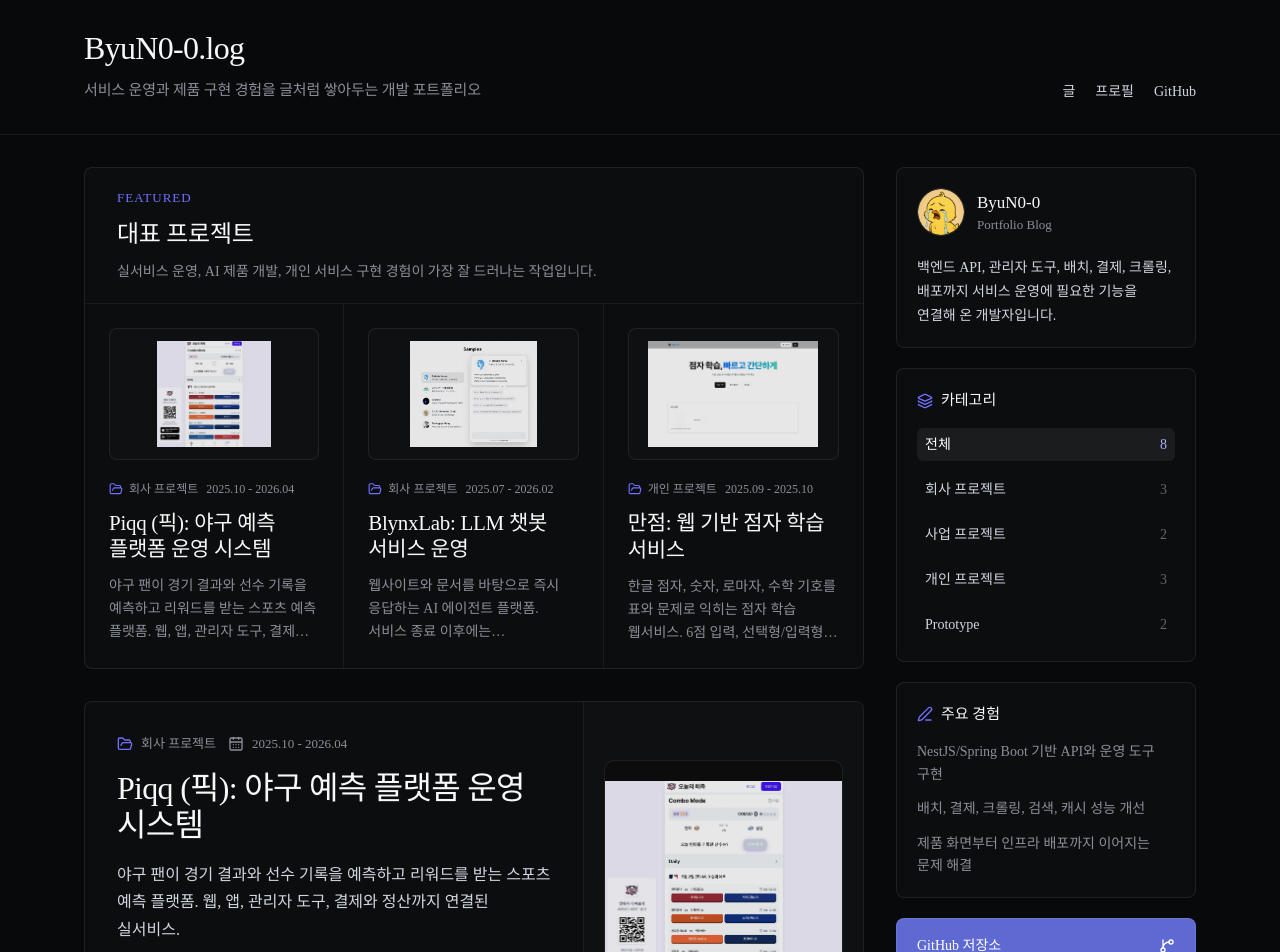
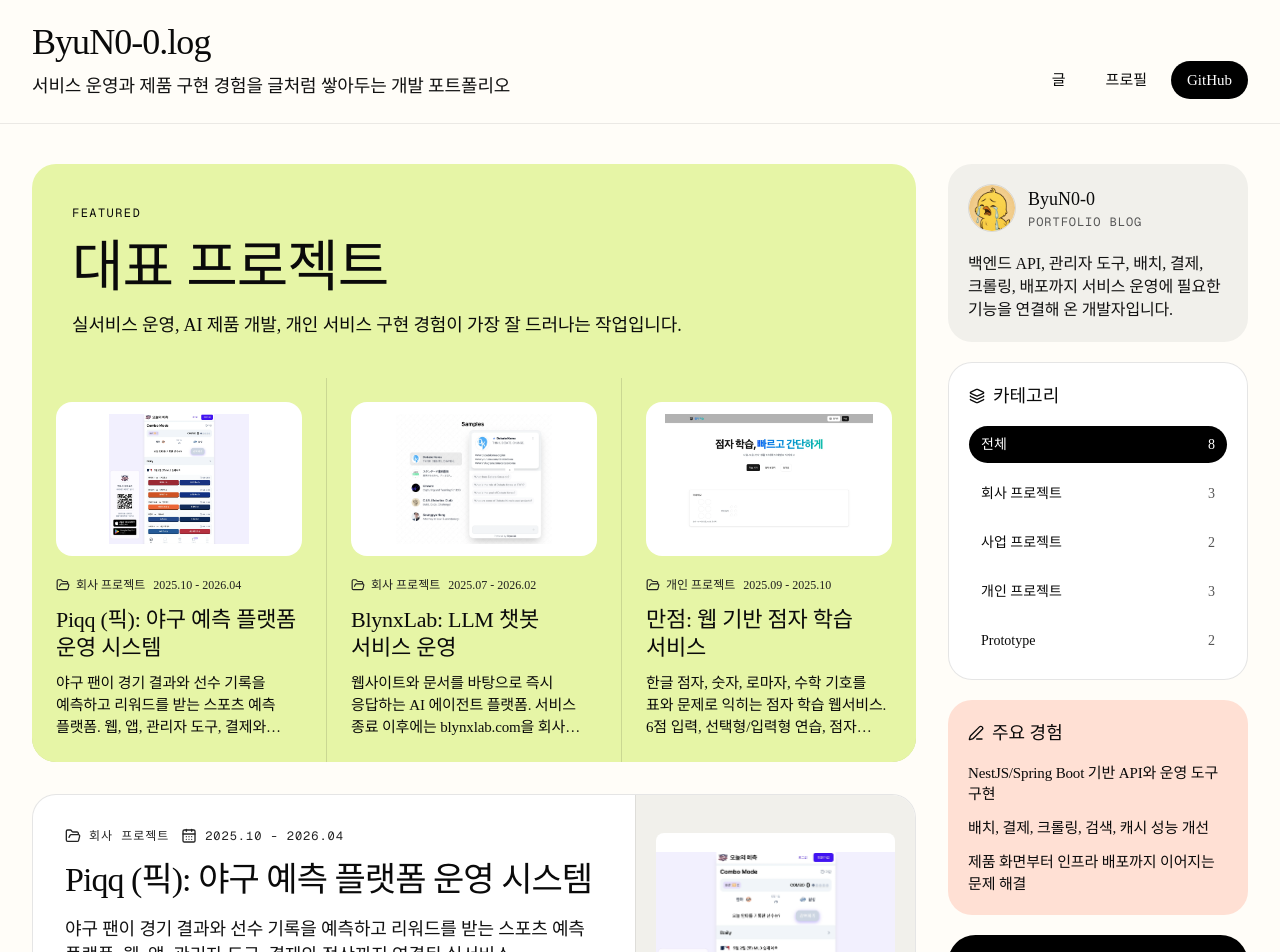
Before and after one commit to ByuN0-0/portfolio, a Next.js app: page / in a window 1280 px wide. Shown: the top 952 px of the page. Built offline with nearby package versions, Linux system fonts and the light colour scheme.

Commit message:
style: apply pastel editorial design

```diff
--- a/src/app/page.tsx
+++ b/src/app/page.tsx
@@ -143,30 +143,30 @@ export default async function Home({
   }));
 
   return (
-    <main className="min-h-screen bg-[#08090a] text-[#f7f8f8]">
-      <header className="border-b border-white/[0.06] bg-[#08090a]">
-        <div className="mx-auto max-w-6xl px-5 py-8">
+    <main className="min-h-screen bg-[#fffdf8] text-[#0a0a0a]">
+      <header className="border-b border-black/[0.08] bg-[#fffdf8]">
+        <div className="mx-auto max-w-7xl px-5 py-6 sm:px-8">
           <div className="flex flex-col gap-6 sm:flex-row sm:items-end sm:justify-between">
             <div>
-              <Link href="/" className="text-[32px] font-normal leading-none tracking-[-0.704px]">
+              <Link href="/" className="text-[36px] font-[340] leading-none tracking-[-0.96px]">
                 ByuN0-0.log
               </Link>
-              <p className="mt-3 text-[15px] leading-[1.6] tracking-[-0.165px] text-[#8a8f98]">
+              <p className="mt-3 max-w-xl text-[18px] font-[330] leading-[1.45] tracking-[-0.14px] text-[#111]">
                 서비스 운영과 제품 구현 경험을 글처럼 쌓아두는 개발 포트폴리오
               </p>
             </div>
-            <nav className="flex gap-5 text-[14px] font-medium text-[#d0d6e0]">
-              <a href="#posts" className="hover:text-white">
+            <nav className="flex flex-wrap gap-2 text-[15px] font-[480] text-[#0a0a0a]">
+              <a href="#posts" className="rounded-full px-4 py-2 hover:bg-black hover:text-white">
                 글
               </a>
-              <a href="#profile" className="hover:text-white">
+              <a href="#profile" className="rounded-full px-4 py-2 hover:bg-black hover:text-white">
                 프로필
               </a>
               <a
                 href={githubProfileUrl}
                 target="_blank"
                 rel="noreferrer"
-                className="hover:text-white"
+                className="rounded-full bg-black px-4 py-2 text-white hover:bg-[#2a2a2a]"
               >
                 GitHub
               </a>
@@ -175,49 +175,49 @@ export default async function Home({
         </div>
       </header>
 
-      <div className="mx-auto grid max-w-6xl gap-8 px-5 py-8 lg:grid-cols-[minmax(0,1fr)_300px]">
+      <div className="mx-auto grid max-w-7xl gap-8 px-5 py-10 sm:px-8 lg:grid-cols-[minmax(0,1fr)_300px]">
         <section id="posts" className="space-y-8">
           {showFeaturedProjects ? (
-            <section className="rounded-[8px] border border-white/[0.08] bg-white/[0.02]">
-              <div className="border-b border-white/[0.06] px-6 py-5 sm:px-8">
-                <p className="text-[13px] font-medium uppercase tracking-[0.08em] text-[#7170ff]">
+            <section className="overflow-hidden rounded-[24px] bg-[#e6f5a6] text-[#0a0a0a]">
+              <div className="px-6 py-8 sm:px-10 sm:py-10">
+                <p className="font-mono text-[12px] font-normal uppercase tracking-[0.12em]">
                   Featured
                 </p>
-                <h2 className="mt-2 text-[24px] font-normal tracking-[-0.288px]">
+                <h2 className="mt-4 max-w-3xl text-[42px] font-[340] leading-[1.04] tracking-[-0.96px] sm:text-[56px]">
                   대표 프로젝트
                 </h2>
-                <p className="mt-2 max-w-2xl text-[14px] leading-[1.7] text-[#8a8f98]">
+                <p className="mt-4 max-w-2xl text-[18px] font-[330] leading-[1.45] tracking-[-0.14px]">
                   실서비스 운영, AI 제품 개발, 개인 서비스 구현 경험이 가장 잘 드러나는 작업입니다.
                 </p>
               </div>
-              <div className="grid divide-y divide-white/[0.06] lg:grid-cols-3 lg:divide-x lg:divide-y-0">
+              <div className="grid gap-px bg-black/[0.12] lg:grid-cols-3">
                 {featuredProjects.map((project, index) => (
                   <Link
                     key={project.slug}
                     href={`/projects/${project.slug}`}
-                    className="group block p-5 transition hover:bg-white/[0.03] sm:p-6"
+                    className="group block bg-[#e6f5a6] p-5 transition hover:bg-[#deee98] sm:p-6"
                   >
-                    <div className="relative mb-5 aspect-[16/10] overflow-hidden rounded-[8px] border border-white/[0.08] bg-[#0f1011]">
+                    <div className="relative mb-5 aspect-[16/10] overflow-hidden rounded-[16px] bg-white">
                       <Image
                         src={project.heroImage}
                         alt={`${project.title} featured preview`}
                         fill
                         sizes="(max-width: 1024px) 100vw, 260px"
                         priority={index === 0}
-                        className="object-contain p-3 opacity-90 transition group-hover:scale-[1.02]"
+                        className="object-contain p-3 transition group-hover:scale-[1.02]"
                       />
                     </div>
-                    <div className="mb-3 flex flex-wrap items-center gap-2 text-[12px] text-[#8a8f98]">
+                    <div className="mb-3 flex flex-wrap items-center gap-2 text-[12px] text-[#202020]">
                       <span className="inline-flex items-center gap-1.5">
-                        <FolderOpen className="size-3.5 text-[#7170ff]" />
+                        <FolderOpen className="size-3.5" />
                         {categoryLabel[project.category]}
                       </span>
                       <span>{project.period}</span>
                     </div>
-                    <h3 className="text-[21px] font-normal leading-[1.25] tracking-[-0.288px] group-hover:text-[#d0d6e0]">
+                    <h3 className="text-[22px] font-[540] leading-[1.25] tracking-[-0.26px]">
                       {projectPostTitle(project.slug, project.title)}
                     </h3>
-                    <p className="mt-3 overflow-hidden text-[14px] leading-[1.65] text-[#8a8f98] [display:-webkit-box] [-webkit-box-orient:vertical] [-webkit-line-clamp:3]">
+                    <p className="mt-3 overflow-hidden text-[15px] font-[330] leading-[1.45] tracking-[-0.14px] [display:-webkit-box] [-webkit-box-orient:vertical] [-webkit-line-clamp:3]">
                       {projectHomeSummary(project.slug)}
                     </p>
                   </Link>
@@ -229,13 +229,13 @@ export default async function Home({
           {homeProjects.map((project, index) => (
             <article
               key={project.slug}
-              className="overflow-hidden rounded-[8px] border border-white/[0.08] bg-white/[0.02]"
+              className="overflow-hidden rounded-[24px] border border-black/[0.1] bg-white"
             >
               <div className="grid gap-0 md:grid-cols-[minmax(0,1fr)_280px]">
                 <div className="p-6 sm:p-8">
-                  <div className="mb-4 flex flex-wrap items-center gap-3 text-[13px] text-[#8a8f98]">
+                  <div className="mb-4 flex flex-wrap items-center gap-3 font-mono text-[12px] uppercase tracking-[0.08em] text-[#242424]">
                     <span className="inline-flex items-center gap-2">
-                      <FolderOpen className="size-4 text-[#7170ff]" />
+                      <FolderOpen className="size-4" />
                       {categoryLabel[project.category]}
                     </span>
                     <span className="inline-flex items-center gap-2">
@@ -245,18 +245,18 @@ export default async function Home({
                   </div>
                   <Link
                     href={`/projects/${project.slug}`}
-                    className="block text-[32px] font-normal leading-[1.18] tracking-[-0.704px] hover:text-[#d0d6e0]"
+                    className="block text-[34px] font-[340] leading-[1.12] tracking-[-0.96px] hover:underline"
                   >
                     {projectPostTitle(project.slug, project.title)}
                   </Link>
-                  <p className="mt-4 max-w-2xl overflow-hidden text-[16px] leading-[1.7] text-[#d0d6e0] [display:-webkit-box] [-webkit-box-orient:vertical] [-webkit-line-clamp:3]">
+                  <p className="mt-4 max-w-2xl overflow-hidden text-[18px] font-[330] leading-[1.45] tracking-[-0.14px] text-[#111] [display:-webkit-box] [-webkit-box-orient:vertical] [-webkit-line-clamp:3]">
                     {projectHomeSummary(project.slug)}
                   </p>
                   <div className="mt-6 flex flex-wrap gap-2">
                     {getFeaturedStacks(project.slug, project.stacks).map((stack) => (
                       <span
                         key={stack}
-                        className="rounded-full border border-[#23252a] px-3 py-1 text-[12px] font-medium text-[#d0d6e0]"
+                        className="rounded-full border border-black/[0.14] px-3 py-1.5 text-[12px] font-[480] text-[#0a0a0a]"
                       >
                         {stack}
                       </span>
@@ -264,7 +264,7 @@ export default async function Home({
                   </div>
                   <Link
                     href={`/projects/${project.slug}`}
-                    className="mt-8 inline-flex items-center gap-2 text-[14px] font-medium text-[#828fff] hover:text-[#a8b0ff]"
+                    className="mt-8 inline-flex items-center gap-2 rounded-full bg-black px-5 py-2.5 text-[15px] font-[480] text-white hover:bg-[#2a2a2a]"
                   >
                     글 읽기
                     <ArrowRight className="size-4" />
@@ -272,9 +272,9 @@ export default async function Home({
                 </div>
                 <Link
                   href={`/projects/${project.slug}`}
-                  className="relative flex min-h-[260px] items-center justify-center border-t border-white/[0.06] bg-[#0f1011] p-5 md:border-l md:border-t-0"
+                  className="relative flex min-h-[260px] items-center justify-center border-t border-black/[0.08] bg-[#f1f0eb] p-5 md:border-l md:border-t-0"
                 >
-                  <div className="overflow-hidden rounded-[10px] border border-white/[0.08] bg-black/20">
+                  <div className="overflow-hidden rounded-[8px] bg-white">
                     <Image
                       src={project.heroImage}
                       alt={`${project.title} preview`}
@@ -283,8 +283,8 @@ export default async function Home({
                       priority={index === 0}
                       className={
                         project.slug === "healthcatcher-web"
-                          ? "h-auto w-full object-contain opacity-90"
-                          : "h-[260px] w-auto max-w-full object-contain opacity-90"
+                          ? "h-auto w-full object-contain"
+                          : "h-[260px] w-auto max-w-full object-contain"
                       }
                     />
                   </div>
@@ -293,22 +293,22 @@ export default async function Home({
             </article>
           ))}
 
-          <section className="rounded-[8px] border border-white/[0.08] bg-white/[0.02]">
-            <div className="border-b border-white/[0.06] px-6 py-4">
-              <h2 className="flex items-center gap-2 text-[18px] font-medium">
-                <BookOpen className="size-5 text-[#7170ff]" />
+          <section className="rounded-[24px] bg-[#f5e6ff]">
+            <div className="border-b border-black/[0.1] px-6 py-5">
+              <h2 className="flex items-center gap-2 text-[24px] font-[540] tracking-[-0.26px]">
+                <BookOpen className="size-5" />
                 최근 글
               </h2>
             </div>
-            <div className="divide-y divide-white/[0.06]">
+            <div className="divide-y divide-black/[0.08]">
               {recentPosts.map((post) => (
                 <Link
                   key={post.title}
                   href={post.href}
-                  className="grid gap-2 px-6 py-5 transition hover:bg-white/[0.03] sm:grid-cols-[120px_minmax(0,1fr)]"
+                  className="grid gap-2 px-6 py-5 transition hover:bg-black/[0.04] sm:grid-cols-[120px_minmax(0,1fr)]"
                 >
-                  <span className="text-[13px] text-[#62666d]">{post.date}</span>
-                  <span className="text-[16px] leading-[1.5] text-[#d0d6e0]">
+                  <span className="font-mono text-[12px] tracking-[0.08em] text-[#242424]">{post.date}</span>
+                  <span className="text-[18px] font-[330] leading-[1.45] tracking-[-0.14px] text-[#0a0a0a]">
                     {post.title}
                   </span>
                 </Link>
@@ -318,29 +318,31 @@ export default async function Home({
         </section>
 
         <aside id="profile" className="space-y-5 lg:sticky lg:top-6 lg:self-start">
-          <section className="rounded-[8px] border border-white/[0.08] bg-white/[0.02] p-5">
+          <section className="rounded-[24px] bg-[#f1f0eb] p-5 text-[#0a0a0a]">
             <div className="flex items-center gap-3">
               <Image
                 src={profileAvatarUrl}
                 alt="ByuN0-0 profile"
                 width={48}
                 height={48}
-                className="size-12 rounded-full border border-white/[0.12] object-cover"
+                className="size-12 rounded-full border border-black/[0.1] object-cover"
               />
               <div>
-                <p className="text-[17px] font-medium">ByuN0-0</p>
-                <p className="text-[13px] text-[#8a8f98]">Portfolio Blog</p>
+                <p className="text-[18px] font-[540]">ByuN0-0</p>
+                <p className="font-mono text-[12px] uppercase tracking-[0.08em] text-[#555]">
+                  Portfolio Blog
+                </p>
               </div>
             </div>
-            <p className="mt-5 text-[14px] leading-[1.7] text-[#d0d6e0]">
+            <p className="mt-5 text-[16px] font-[330] leading-[1.45] tracking-[-0.14px] text-[#111]">
               백엔드 API, 관리자 도구, 배치, 결제, 크롤링, 배포까지 서비스
               운영에 필요한 기능을 연결해 온 개발자입니다.
             </p>
           </section>
 
-          <section className="rounded-[8px] border border-white/[0.08] bg-white/[0.02] p-5">
-            <h2 className="mb-4 flex items-center gap-2 text-[15px] font-medium">
-              <Layers3 className="size-4 text-[#7170ff]" />
+          <section className="rounded-[24px] border border-black/[0.1] bg-white p-5">
+            <h2 className="mb-4 flex items-center gap-2 text-[18px] font-[540]">
+              <Layers3 className="size-4" />
               카테고리
             </h2>
             <div className="space-y-3">
@@ -348,16 +350,16 @@ export default async function Home({
                 <Link
                   key={category.key}
                   href={category.href}
-                  className={`flex items-center justify-between rounded-[6px] px-2 py-1.5 text-[14px] transition ${
+                  className={`flex items-center justify-between rounded-full px-3 py-2 text-[14px] font-[480] transition ${
                     selectedCategory === category.key
-                      ? "bg-white/[0.06] text-white"
-                      : "text-[#d0d6e0] hover:bg-white/[0.04] hover:text-white"
+                      ? "bg-black text-white"
+                      : "text-[#0a0a0a] hover:bg-black/[0.06]"
                   }`}
                 >
                   <span>{category.name}</span>
                   <span
                     className={
-                      selectedCategory === category.key ? "text-[#a8b0ff]" : "text-[#62666d]"
+                      selectedCategory === category.key ? "text-white" : "text-[#555]"
                     }
                   >
                     {category.count}
@@ -367,12 +369,12 @@ export default async function Home({
             </div>
           </section>
 
-          <section className="rounded-[8px] border border-white/[0.08] bg-white/[0.02] p-5">
-            <h2 className="mb-4 flex items-center gap-2 text-[15px] font-medium">
-              <PenLine className="size-4 text-[#7170ff]" />
+          <section className="rounded-[24px] bg-[#ffe0d4] p-5">
+            <h2 className="mb-4 flex items-center gap-2 text-[18px] font-[540]">
+              <PenLine className="size-4" />
               주요 경험
             </h2>
-            <ul className="space-y-3 text-[14px] leading-[1.6] text-[#8a8f98]">
+            <ul className="space-y-3 text-[15px] font-[330] leading-[1.45] tracking-[-0.14px] text-[#0a0a0a]">
               <li>NestJS/Spring Boot 기반 API와 운영 도구 구현</li>
               <li>배치, 결제, 크롤링, 검색, 캐시 성능 개선</li>
               <li>제품 화면부터 인프라 배포까지 이어지는 문제 해결</li>
@@ -383,7 +385,7 @@ export default async function Home({
             href={githubProfileUrl}
             target="_blank"
             rel="noreferrer"
-            className="flex items-center justify-between rounded-[8px] border border-white/[0.08] bg-[#5e6ad2] px-5 py-4 text-[14px] font-medium text-white transition hover:bg-[#828fff]"
+            className="flex items-center justify-between rounded-full bg-black px-5 py-4 text-[15px] font-[480] text-white transition hover:bg-[#2a2a2a]"
           >
             GitHub 저장소
             <GitBranch className="size-4" />
```
Also changed, not shown: src/app/projects/[slug]/page.tsx (+51 -51 lines), 1 other file (tests, documents, lock files or other folders).
